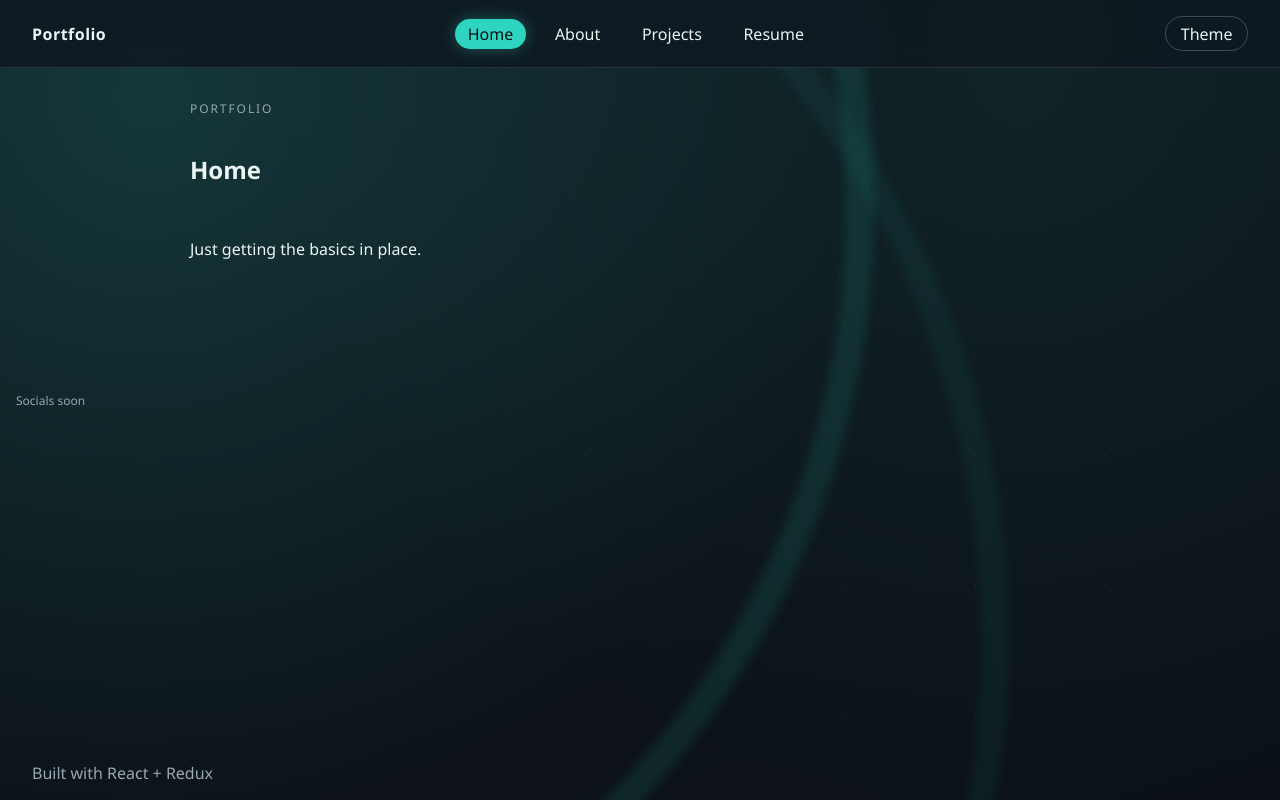
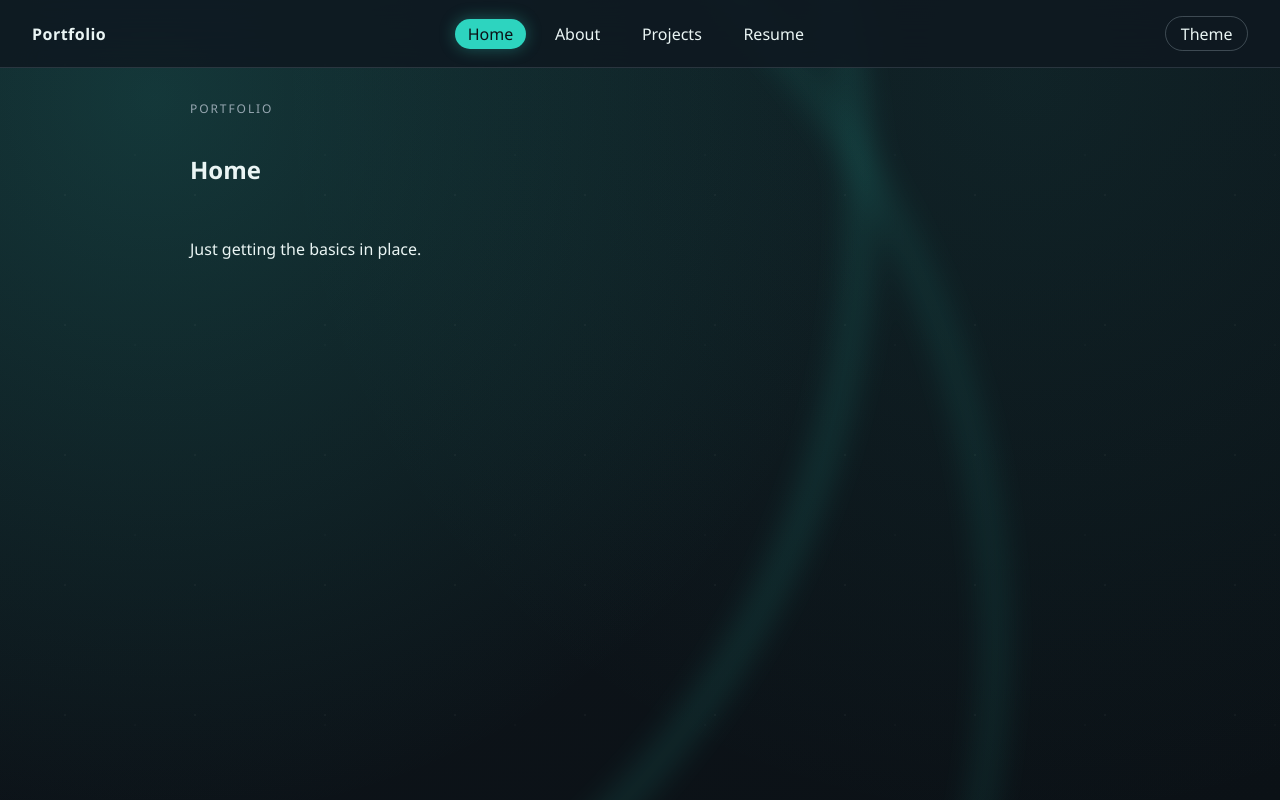
Before and after one commit to RodneyMcast/Portfolio, a React (Vite) app: page / in a window 1280 px wide. Built offline with nearby package versions, Linux system fonts and the light colour scheme.

Commit message:
polishing the light mode plus animations

```diff
--- a/src/components/layout/AppLayout.tsx
+++ b/src/components/layout/AppLayout.tsx
@@ -1,12 +1,6 @@
 import { Outlet } from "react-router-dom";
 import { useApplyTheme } from "../../app/hooks";
 import { Navbar } from "./Navbar";
-
-const LeftSocialBar = () => (
-  <aside className="left-social" aria-label="Social links">
-    <span>Socials soon</span>
-  </aside>
-);
 
 const Background = () => <div className="background" aria-hidden="true" />;
 
@@ -19,11 +13,10 @@ export const AppLayout = () => {
       <header className="app-header">
         <Navbar />
       </header>
-      <LeftSocialBar />
       <main className="app-main">
         <Outlet />
       </main>
-      <footer className="app-footer">Built with React + Redux</footer>
+      <footer className="app-footer" />
     </div>
   );
 };
--- a/src/features/projects/components/ProjectGrid.tsx
+++ b/src/features/projects/components/ProjectGrid.tsx
@@ -1,3 +1,4 @@
+import { useEffect, useState } from "react";
 import type { Project } from "../types";
 import { ProjectCard } from "./ProjectCard";
 
@@ -8,6 +9,7 @@ type ProjectGridProps = {
   status: ProjectStatus;
   error: string | null;
   onRetry: () => void;
+  animationKey: number;
 };
 
 const skeletonItems = Array.from({ length: 6 }, (_, index) => (
@@ -26,7 +28,16 @@ export const ProjectGrid = ({
   status,
   error,
   onRetry,
+  animationKey,
 }: ProjectGridProps) => {
+  const [isAnimating, setIsAnimating] = useState(false);
+
+  useEffect(() => {
+    setIsAnimating(true);
+    const timer = setTimeout(() => setIsAnimating(false), 300);
+    return () => clearTimeout(timer);
+  }, [animationKey]);
+
   if (status === "loading" || status === "idle") {
     return <div className="project-grid">{skeletonItems}</div>;
   }
@@ -47,7 +58,7 @@ export const ProjectGrid = ({
   }
 
   return (
-    <div className="project-grid">
+    <div className={isAnimating ? "project-grid is-animating" : "project-grid"}>
       {projects.map((project) => (
         <ProjectCard key={project.id} project={project} />
       ))}
--- a/src/features/projects/pages/ProjectsPage.tsx
+++ b/src/features/projects/pages/ProjectsPage.tsx
@@ -33,6 +33,7 @@ const ProjectsPage = () => {
   const sortMode = useAppSelector((state) => state.projects.filters.sortMode);
   const projects = useAppSelector(selectFilteredProjects);
   const [searchValue, setSearchValue] = useState(searchQuery);
+  const [animationKey, setAnimationKey] = useState(0);
 
   useEffect(() => {
     if (status === "idle") {
@@ -43,6 +44,10 @@ const ProjectsPage = () => {
   useEffect(() => {
     setSearchValue(searchQuery);
   }, [searchQuery]);
+
+  useEffect(() => {
+    setAnimationKey((prev) => prev + 1);
+  }, [activeCategory, searchQuery, sortMode]);
 
   useEffect(() => {
     const timer = setTimeout(() => {
@@ -100,6 +105,7 @@ const ProjectsPage = () => {
         status={status}
         error={error}
         onRetry={handleRetry}
+        animationKey={animationKey}
       />
     </div>
   );
--- a/src/styles/globals.css
+++ b/src/styles/globals.css
@@ -72,16 +72,17 @@ button {
     radial-gradient(
       circle at 0% 30%,
       transparent 0 58%,
-      var(--color-ring) 59% 60%,
+      var(--arc-color) 59% 60%,
       transparent 61%
     ),
     radial-gradient(
       circle at 6% 75%,
       transparent 0 64%,
-      var(--color-ring-soft) 65% 66%,
+      color-mix(in srgb, var(--arc-color) 80%, transparent) 65% 66%,
       transparent 67%
     );
-  opacity: 0.5;
+  opacity: var(--arc-opacity);
+  filter: blur(var(--arc-blur));
 }
 
 .app-header {
@@ -119,7 +120,8 @@ button {
 }
 
 .nav-link:hover {
-  background: var(--color-card);
+  background: var(--nav-hover-bg);
+  box-shadow: 0 0 12px var(--color-glow-soft);
 }
 
 .nav-link.is-active {
@@ -404,6 +406,10 @@ button {
   border-color: var(--color-border-soft);
 }
 
+.project-grid.is-animating .project-card:not(.skeleton) {
+  animation: gridFadeUp 0.28s ease both;
+}
+
 .skeleton-media {
   height: 180px;
   background: var(--color-skeleton-base);
@@ -613,6 +619,17 @@ button {
   }
 }
 
+@keyframes gridFadeUp {
+  from {
+    opacity: 0;
+    transform: translateY(8px);
+  }
+  to {
+    opacity: 1;
+    transform: translateY(0);
+  }
+}
+
 @media (max-width: 768px) {
   .navbar {
     flex-wrap: wrap;
--- a/src/styles/tokens.css
+++ b/src/styles/tokens.css
@@ -19,6 +19,9 @@
   --color-glow-faint: rgba(45, 212, 191, 0.08);
   --color-focus-ring: rgba(45, 212, 191, 0.7);
   --color-focus-shadow: rgba(45, 212, 191, 0.2);
+  --arc-color: rgba(45, 212, 191, 0.28);
+  --arc-blur: 14px;
+  --arc-opacity: 0.45;
   --color-star: rgba(255, 255, 255, 0.06);
   --color-star-soft: rgba(255, 255, 255, 0.03);
   --color-ring: rgba(45, 212, 191, 0.22);
@@ -27,6 +30,7 @@
   --color-skeleton-shine: rgba(148, 163, 184, 0.4);
   --color-skeleton-line: rgba(148, 163, 184, 0.15);
   --color-nav: rgba(15, 24, 32, 0.85);
+  --nav-hover-bg: rgba(45, 212, 191, 0.18);
   --accent-gradient: linear-gradient(
     120deg,
     var(--color-accent),
@@ -57,6 +61,9 @@ html[data-theme="light"] {
   --color-glow-faint: rgba(13, 148, 136, 0.06);
   --color-focus-ring: rgba(13, 148, 136, 0.6);
   --color-focus-shadow: rgba(13, 148, 136, 0.18);
+  --arc-color: rgba(10, 104, 100, 0.65);
+  --arc-blur: 4px;
+  --arc-opacity: 0.85;
   --color-star: rgba(10, 18, 20, 0.06);
   --color-star-soft: rgba(10, 18, 20, 0.03);
   --color-ring: rgba(13, 148, 136, 0.18);
@@ -65,4 +72,5 @@ html[data-theme="light"] {
   --color-skeleton-shine: rgba(120, 130, 140, 0.35);
   --color-skeleton-line: rgba(120, 130, 140, 0.14);
   --color-nav: rgba(255, 255, 255, 0.85);
+  --nav-hover-bg: rgba(13, 148, 136, 0.12);
 }
```
